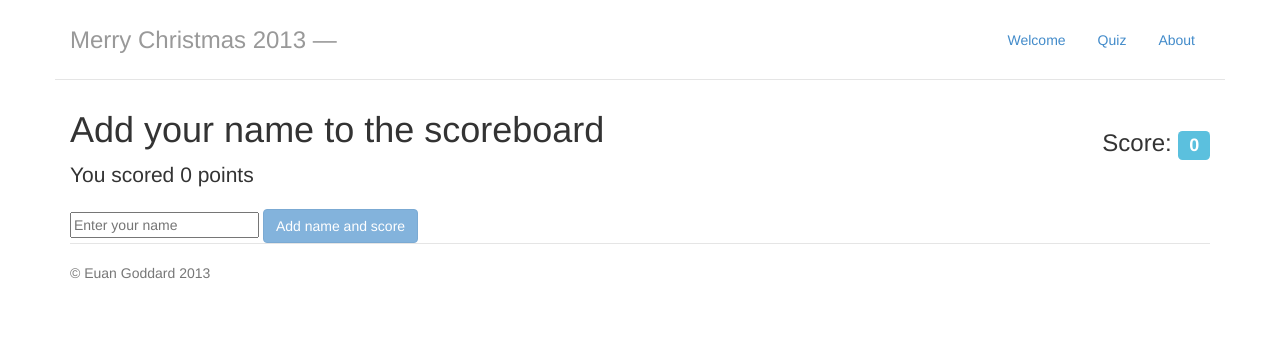
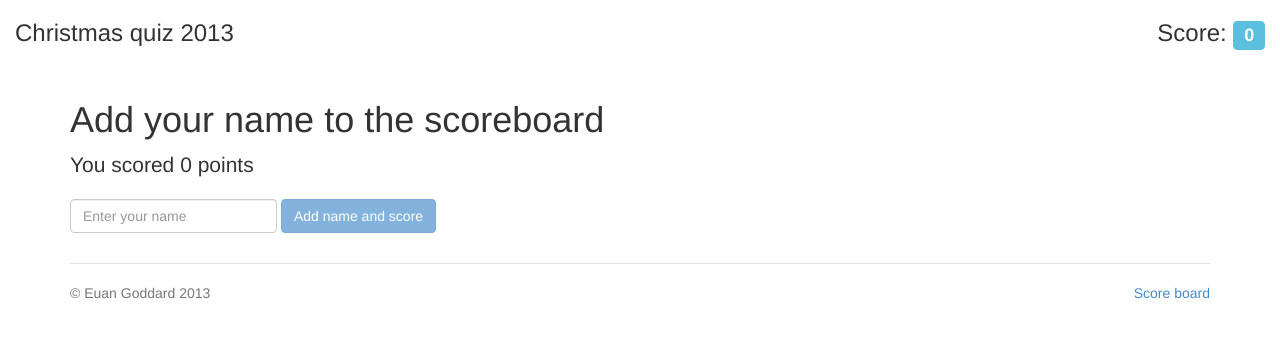
Before and after one commit to euangoddard/xmas-2013, a plain HTML site: page index.html at #/add-score in a window 1280 px wide. Drawn offline with Linux system fonts and the light colour scheme.

Commit message:
Removed navbar Put finishing touches to styling

```diff
--- a/css/app.css
+++ b/css/app.css
@@ -1,6 +1,6 @@
 /* Space out content a bit */
 body {
-  padding-top: 20px;
+  padding-top: 80px;
   padding-bottom: 20px;
 }
 
@@ -82,6 +82,22 @@ body {
     margin-bottom: 1em;
   }
 }
+header {
+    position: fixed;
+    top: 0;
+    width: 100%;
+    height: 80px;
+    padding: 0 15px;
+    z-index: 10;
+    background: -moz-linear-gradient(top,  rgba(255,255,255,1) 0%, rgba(255,255,255,1) 75%, rgba(255,255,255,0) 100%);
+    background: -webkit-gradient(linear, left top, left bottom, color-stop(0%,rgba(255,255,255,1)), color-stop(75%,rgba(255,255,255,1)), color-stop(100%,rgba(255,255,255,0)));
+    background: -webkit-linear-gradient(top,  rgba(255,255,255,1) 0%,rgba(255,255,255,1) 75%,rgba(255,255,255,0) 100%);
+    background: -o-linear-gradient(top,  rgba(255,255,255,1) 0%,rgba(255,255,255,1) 75%,rgba(255,255,255,0) 100%);
+    background: -ms-linear-gradient(top,  rgba(255,255,255,1) 0%,rgba(255,255,255,1) 75%,rgba(255,255,255,0) 100%);
+    background: linear-gradient(to bottom,  rgba(255,255,255,1) 0%,rgba(255,255,255,1) 75%,rgba(255,255,255,0) 100%);
+    filter: progid:DXImageTransform.Microsoft.gradient( startColorstr='#ffffff', endColorstr='#00ffffff',GradientType=0 );
+}
+
 
 input[type="number"] {
     width: 50px;
--- a/directives/navbar.html
+++ /dev/null
@@ -1,13 +0,0 @@
-<div class="header row">
-  <h3 class="text-muted col-sm-6">Merry Christmas 2013 &mdash; {{ active_route_label }}</h3>
-  <nav class="col-sm-6">
-    <ul class="nav nav-pills pull-right">
-      <li
-        ng-repeat="route in navigation_routes"
-        ng-class="{active: route.active}"
-      >
-        <a href="#{{ route.url }}">{{ route.label }}</a>
-      </li>
-    </ul>
-  </nav>
-</div>
--- a/index.html
+++ b/index.html
@@ -7,16 +7,24 @@
     <link href="css/app.css" rel="stylesheet" media="screen">
   </head>
   <body ng-app="xmas">
+    <header>
+      <h3 class="pull-right">
+        Score: <span class="label label-info"><score></score></span>
+      </h3>
+      <h3 class="muted">Christmas quiz 2013</h3>
+    </header>
     <div class="container">
       <navbar></navbar>
       <aside class="pull-right">
-        <h3>Score: <span class="label label-info"><score></score></span></h3>
       </aside>
       <article ng-view>
 
       </article>
 
       <div class="footer">
+        <p class="pull-right">
+          <a href="#/score-board">Score board</a>
+        </p>
         <p>&copy; Euan Goddard 2013</p>
       </div>
 
--- a/js/directives.js
+++ b/js/directives.js
@@ -2,45 +2,6 @@
     'use strict';
 
     var directives = angular.module('xmas.directives', []);
-
-    directives.directive('navbar', function ($route, $location) {
-        var update_scope = function (scope) {
-            var current_location = $location.path();
-            var active_route_label;
-
-            var navigation_routes = [];
-            angular.forEach($route.routes, function (route, url) {
-                if (route.label) {
-                    var is_active = (current_location === url);
-
-                    var navigation_route = {
-                        url: url,
-                        label: route.label,
-                        active: is_active
-                    }
-                    navigation_routes.push(navigation_route);
-
-                    if (is_active) {
-                        active_route_label = route.label;
-                    }
-                }
-            });
-            scope.navigation_routes = navigation_routes;
-            scope.active_route_label = active_route_label;
-        };
-
-        var navbar_directive = {
-            restrict: 'E',
-            templateUrl: 'directives/navbar.html',
-            link: function(scope, element, attrs, ctrl) {
-                update_scope(scope);
-                scope.$on('$routeChangeSuccess', function () {
-                    update_scope(scope);
-                });
-            }
-        };
-        return navbar_directive;
-    });
 
     directives.directive('choiceQuestion', function () {
         var directive = {
--- a/partials/add_score.html
+++ b/partials/add_score.html
@@ -1,8 +1,17 @@
 <h1>Add your name to the scoreboard</h1>
 <p class="lead">You scored <ng-pluralize count="score.value" when="{'1': 'one point', 'other': '{} points'}">.
-<form ng-submit="add_score()" name="score_form">
-    <input type="text" ng-model="score.name" required placeholder="Enter your name">
-    <button type="submit" class="btn btn-primary" ng-disabled="is_saving || score_form.$invalid">
-        Add name and score
-    </button>
+<form ng-submit="add_score()" class="form-inline" name="score_form">
+  <div class="form-group">
+    <input
+      placeholder="Enter your name"
+      class="form-control"
+      type="text"
+      ng-model="score.name"
+      required
+      >
+  </div>
+  <button type="submit" class="btn btn-primary" ng-disabled="is_saving || score_form.$invalid">
+      Add name and score
+  </button>
+  <p>&nbsp;</p>
 </form>
```
